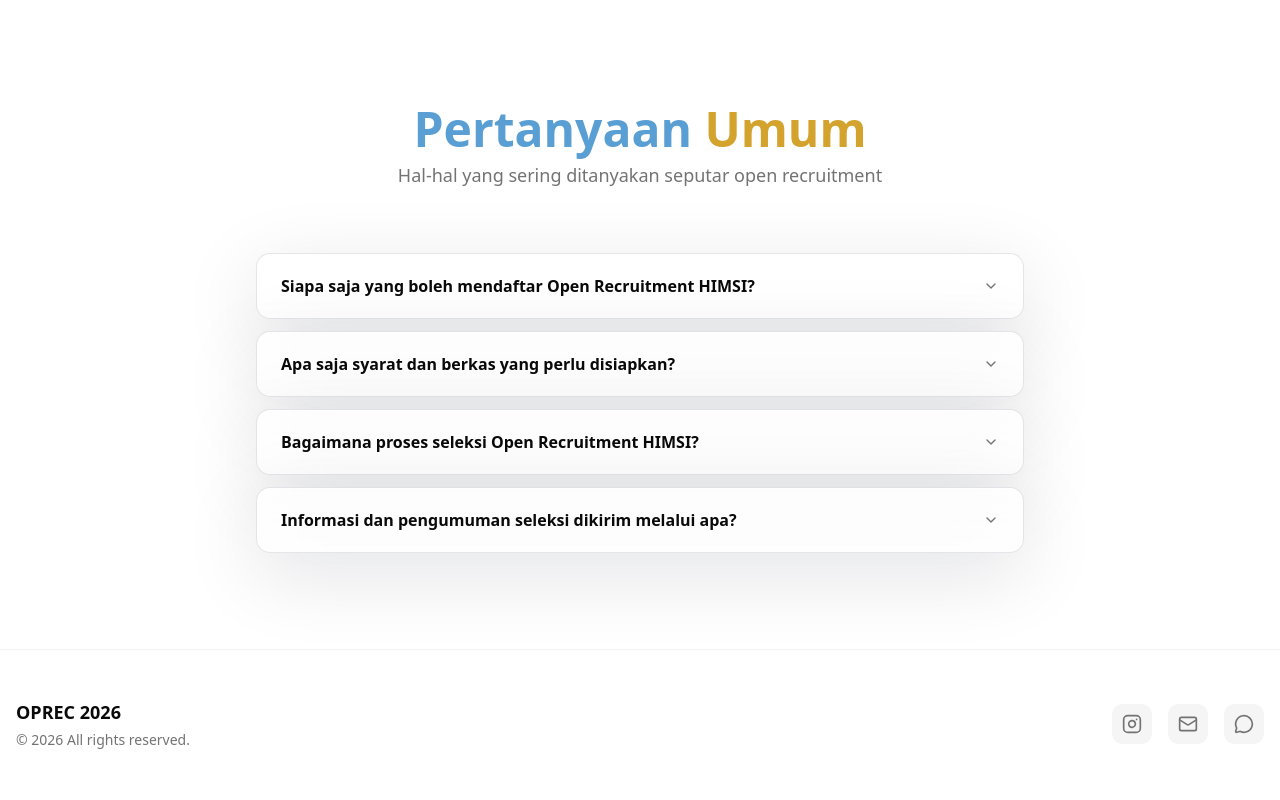
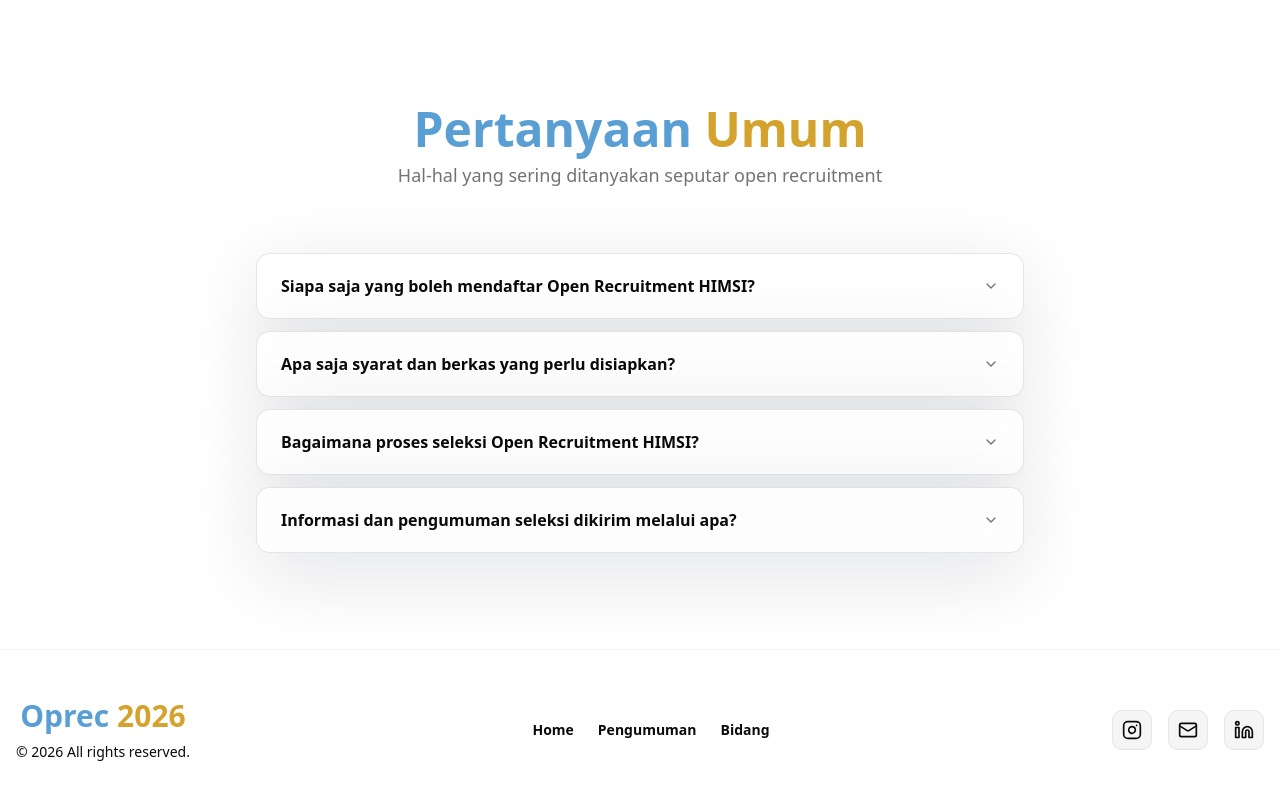
Before and after one commit to Himsi-UMDP/oprec-himsi, a React (Vite) app: page / in a window 1280 px wide. Shown: the part 3259-4059 px from the top of the page. Built offline with nearby package versions, Linux system fonts and the light colour scheme.

Commit message:
chore: footer

```diff
--- a/src/components/Footer.tsx
+++ b/src/components/Footer.tsx
@@ -1,22 +1,62 @@
-import { Instagram, Mail, MessageCircle } from "lucide-react";
+import { Instagram, Mail, Linkedin } from "lucide-react";
+import { navlink } from "@/constans"; // pastikan path ini sesuai project kamu
 
 const Footer = () => {
     return (
         <footer className="border-t border-border/50 py-12 px-4">
-            <div className="container flex flex-col md:flex-row items-center justify-between gap-6">
-                <div>
-                    <span className="font-display text-lg font-bold text-gradient">OPREC 2026</span>
-                    <p className="text-sm text-muted-foreground mt-1">© 2026 All rights reserved.</p>
+            <div className="container mx-auto flex flex-col gap-6 md:flex-row md:items-center md:justify-between">
+                <div className="shrink-0 text-center md:text-left">
+                    <h2 className="text-3xl md:text-3xl font-bold text-center mb-2 text-[#5a9fd4]">
+                        Oprec
+                        <span className="text-[#d3a32d]"> 2026</span>
+                    </h2>
+                    <p className="text-sm text-foreground mt-1">
+                        © 2026 All rights reserved.
+                    </p>
                 </div>
-                <div className="flex gap-4">
-                    <a href="#" className="w-10 h-10 rounded-lg bg-secondary flex items-center justify-center text-muted-foreground hover:text-primary hover:bg-primary/10 transition-colors">
+
+                <nav
+                    aria-label="Footer navigation"
+                    className="flex flex-wrap items-center justify-center gap-x-6 gap-y-2 text-sm"
+                >
+                    {navlink.map((item) => (
+                        <a
+                            key={item.href}
+                            href={item.href}
+                            className="text-foreground hover:text-[#2464A8] font-semibold transition-colors"
+                        >
+                            {item.name}
+                        </a>
+                    ))}
+                </nav>
+
+                <div className="flex justify-center gap-4 md:justify-end">
+                    <a
+                        href="https://www.instagram.com/himsi.umdp/"
+                        target="_blank"
+                        rel="noopener noreferrer"
+                        className="w-10 h-10 rounded-lg bg-secondary flex items-center justify-center text-foreground hover:text-[#2464A8] border hover:border-[#2464A8] transition-colors"
+                        aria-label="Instagram HIMSI UMDP"
+                    >
                         <Instagram className="w-5 h-5" />
                     </a>
-                    <a href="#" className="w-10 h-10 rounded-lg bg-secondary flex items-center justify-center text-muted-foreground hover:text-primary hover:bg-primary/10 transition-colors">
+
+                    <a
+                        href="mailto:himsi@mhs.mdp.ac.id"
+                        className="w-10 h-10 rounded-lg bg-secondary flex items-center justify-center text-foreground hover:text-[#2464A8] border hover:border-[#2464A8] transition-colors"
+                        aria-label="Email HIMSI UMDP"
+                    >
                         <Mail className="w-5 h-5" />
                     </a>
-                    <a href="#" className="w-10 h-10 rounded-lg bg-secondary flex items-center justify-center text-muted-foreground hover:text-primary hover:bg-primary/10 transition-colors">
-                        <MessageCircle className="w-5 h-5" />
+
+                    <a
+                        href="https://www.linkedin.com/company/himpunan-mahasiswa-sistem-informasi-universitas-multi-data-palembang/"
+                        target="_blank"
+                        rel="noopener noreferrer"
+                        className="w-10 h-10 rounded-lg bg-secondary flex items-center justify-center text-foreground hover:text-[#2464A8] border hover:border-[#2464A8] transition-colors"
+                        aria-label="LinkedIn HIMSI UMDP"
+                    >
+                        <Linkedin className="w-5 h-5" />
                     </a>
                 </div>
             </div>
```
